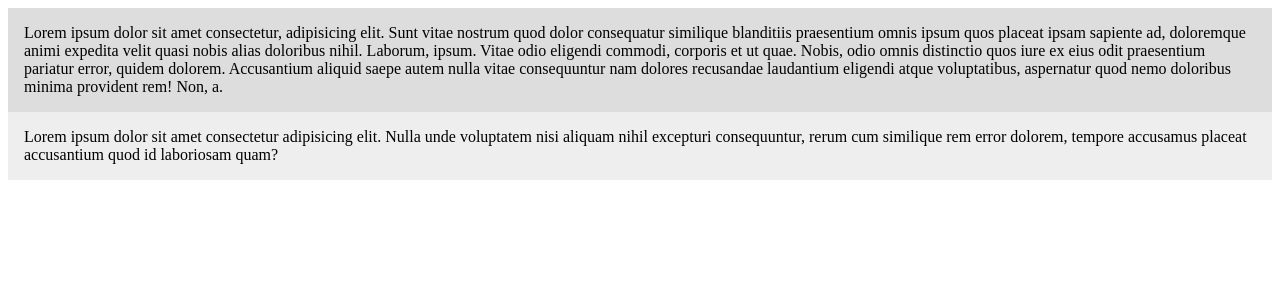
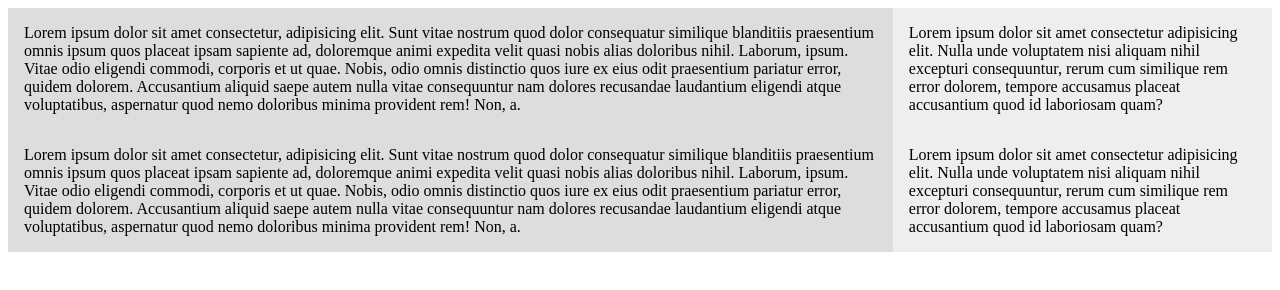
Before and after one commit to infiniteoo/HTMLCSS-css_grid_layout_deep_dive, a plain HTML site: page index.html in a window 1280 px wide. Drawn offline with Linux system fonts and the light colour scheme.

Commit message:
created a 70/30 grid layout

```diff
--- a/index.html
+++ b/index.html
@@ -7,6 +7,10 @@
     <title>CSS Grids</title>
   </head>
   <style>
+    .wrapper {
+      display: grid;
+      grid-template-columns: 70% 30%;
+    }
     .wrapper > div {
       background: #eee;
       padding: 1em;
@@ -34,6 +38,23 @@
         similique rem error dolorem, tempore accusamus placeat accusantium quod
         id laboriosam quam?
       </div>
+      <div>
+        Lorem ipsum dolor sit amet consectetur, adipisicing elit. Sunt vitae
+        nostrum quod dolor consequatur similique blanditiis praesentium omnis
+        ipsum quos placeat ipsam sapiente ad, doloremque animi expedita velit
+        quasi nobis alias doloribus nihil. Laborum, ipsum. Vitae odio eligendi
+        commodi, corporis et ut quae. Nobis, odio omnis distinctio quos iure ex
+        eius odit praesentium pariatur error, quidem dolorem. Accusantium
+        aliquid saepe autem nulla vitae consequuntur nam dolores recusandae
+        laudantium eligendi atque voluptatibus, aspernatur quod nemo doloribus
+        minima provident rem! Non, a.
+      </div>
+      <div>
+        Lorem ipsum dolor sit amet consectetur adipisicing elit. Nulla unde
+        voluptatem nisi aliquam nihil excepturi consequuntur, rerum cum
+        similique rem error dolorem, tempore accusamus placeat accusantium quod
+        id laboriosam quam?
+      </div>
     </div>
   </body>
 </html>
```
